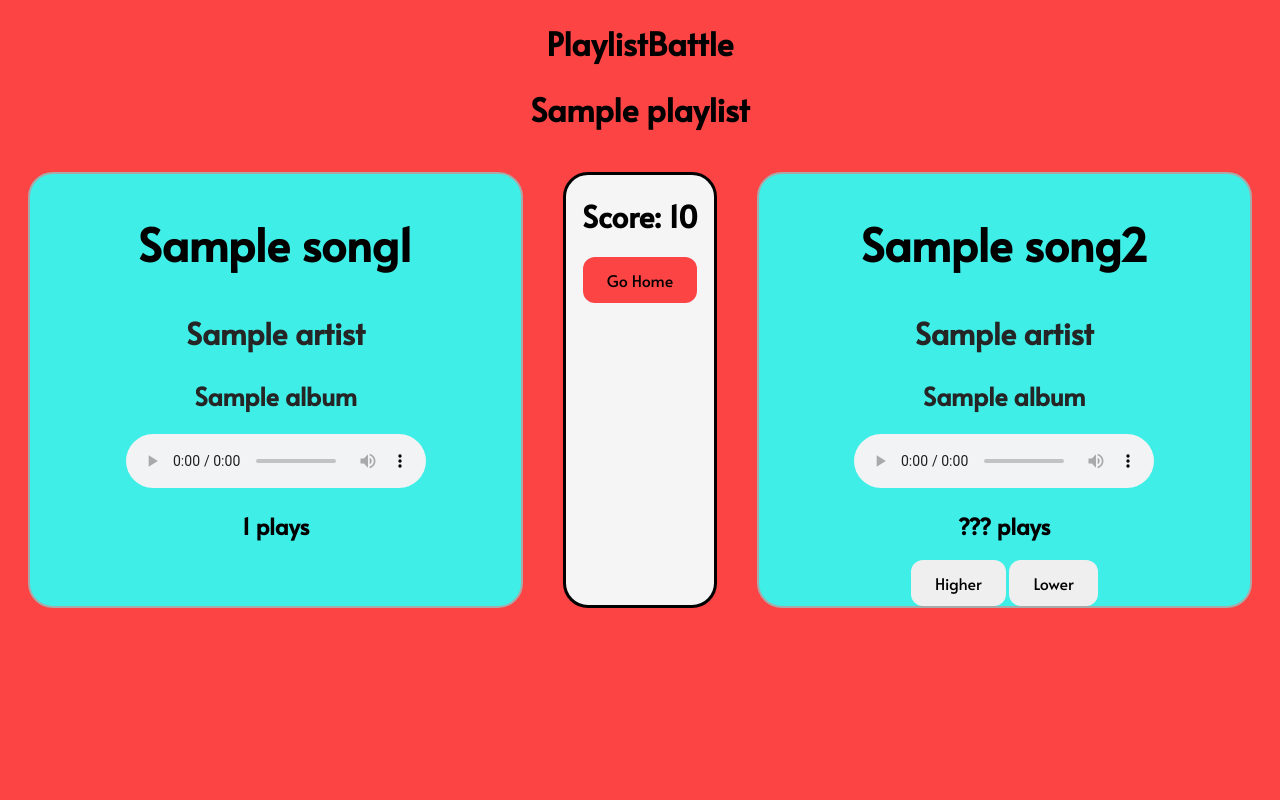
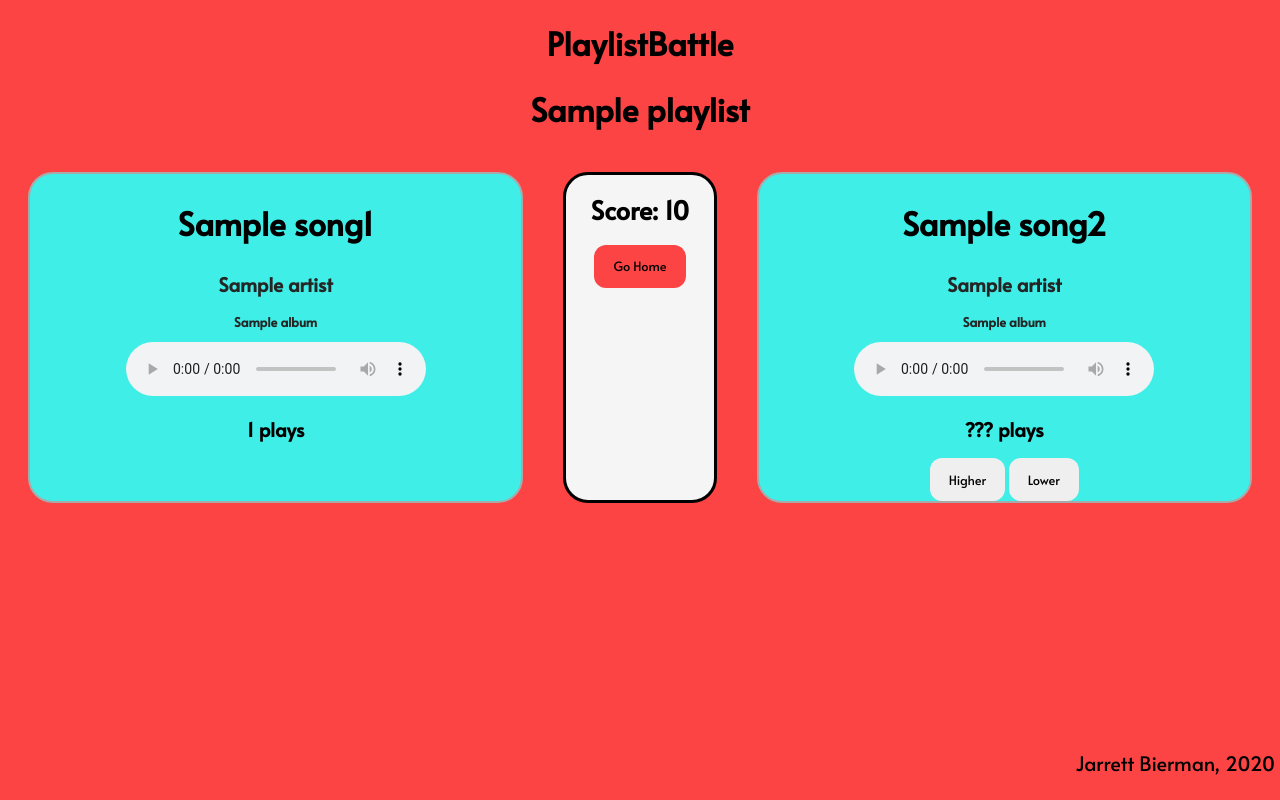
Before and after one commit to JarrettBierman/PlaylistBattle, a Flask app: template templates/game.html in a window 1280 px wide. Run offline with Flask 2, Linux system fonts and the light colour scheme; the template is opened without the code that fills it: most values are stand-ins (such as "Sample title", 1, 10 or a date in 2020).

Commit message:
added resizing capabilities

```diff
--- a/static/style.css
+++ b/static/style.css
@@ -21,7 +21,7 @@ body{
     width: 500px;
     margin: 20px;
     text-align: center;
-    font-size: 15px;
+    font-size: 1vw;
     transition: 0.3s ease;
 }
 
@@ -34,8 +34,8 @@ body{
 /* buttons */
 .button {
     border-radius: 12px;
-    font-size: 16px;
-    padding: 12px 24px;
+    font-size: 1vw;
+    padding: 1vw 1.5vw;
     text-decoration: none;
     border: none;
     text-align: center;
@@ -65,17 +65,17 @@ body{
 
 /* div text */
 .name {
-    font-size: 45px;
+    font-size: 2.5vw;
     color: black;
 }
 
 .artist {
-    font-size: 30px;
+    font-size: 1.5vw;
     color: rgb(37, 37, 37);
 }
 
 .album {
-    font-size: 25px;
+    font-size: 1vw;
     color: rgb(37, 37, 37);
 }
 /* selector form */
@@ -139,3 +139,10 @@ body{
 .select-css:disabled:hover, .select-css[aria-disabled=true] {
 	border-color: #aaa;
 }
+
+#endtag{
+	font-size: 20px;
+	position: absolute;
+	bottom: 3px;
+	right: 5px;
+}
--- a/templates/base.html
+++ b/templates/base.html
@@ -10,5 +10,6 @@
 </head>
 <body>
     {% block body %} {% endblock %}
+    <p id="endtag">Jarrett Bierman, 2020</p>
 </body>
 </html>
```
Also changed, not shown: 2 other files.
